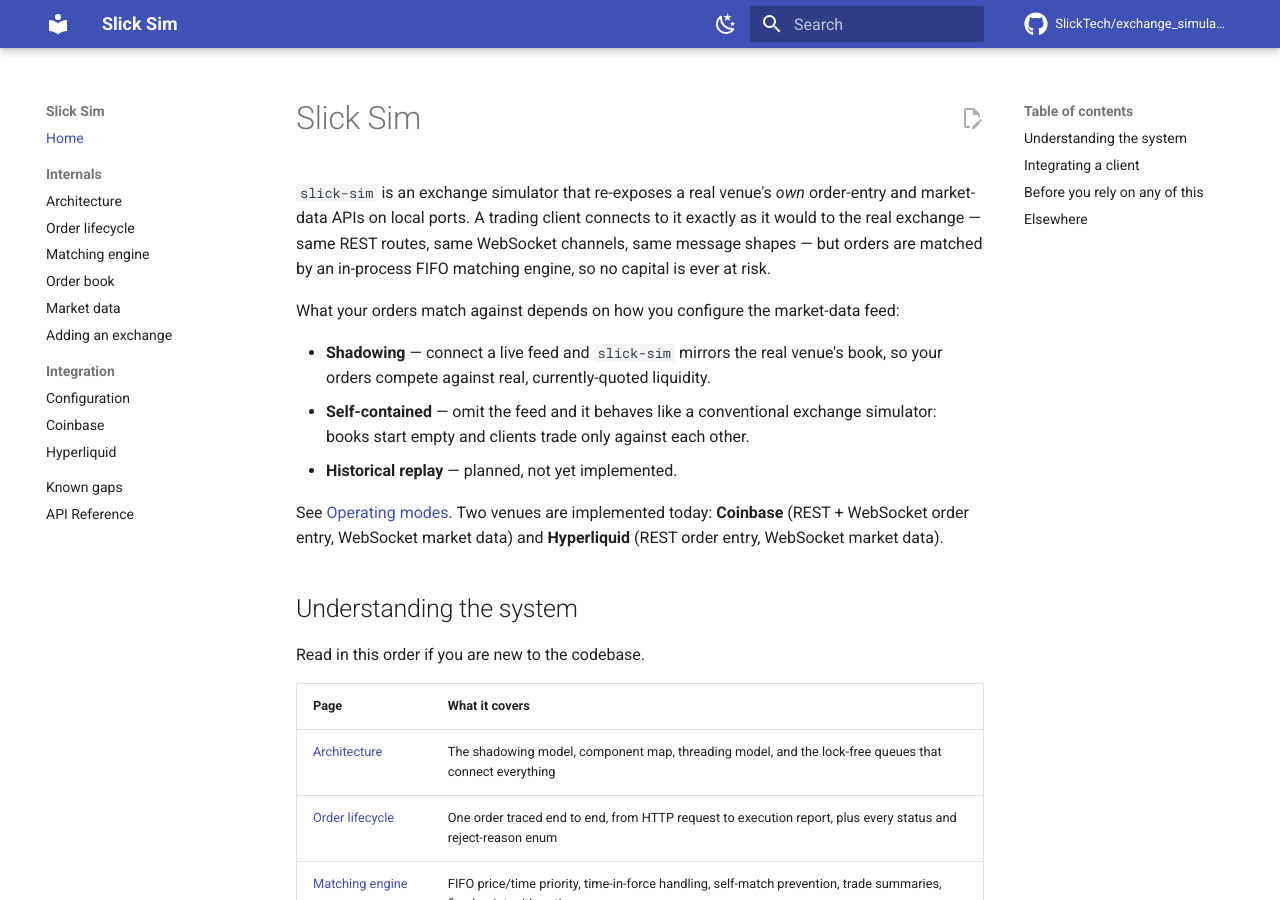
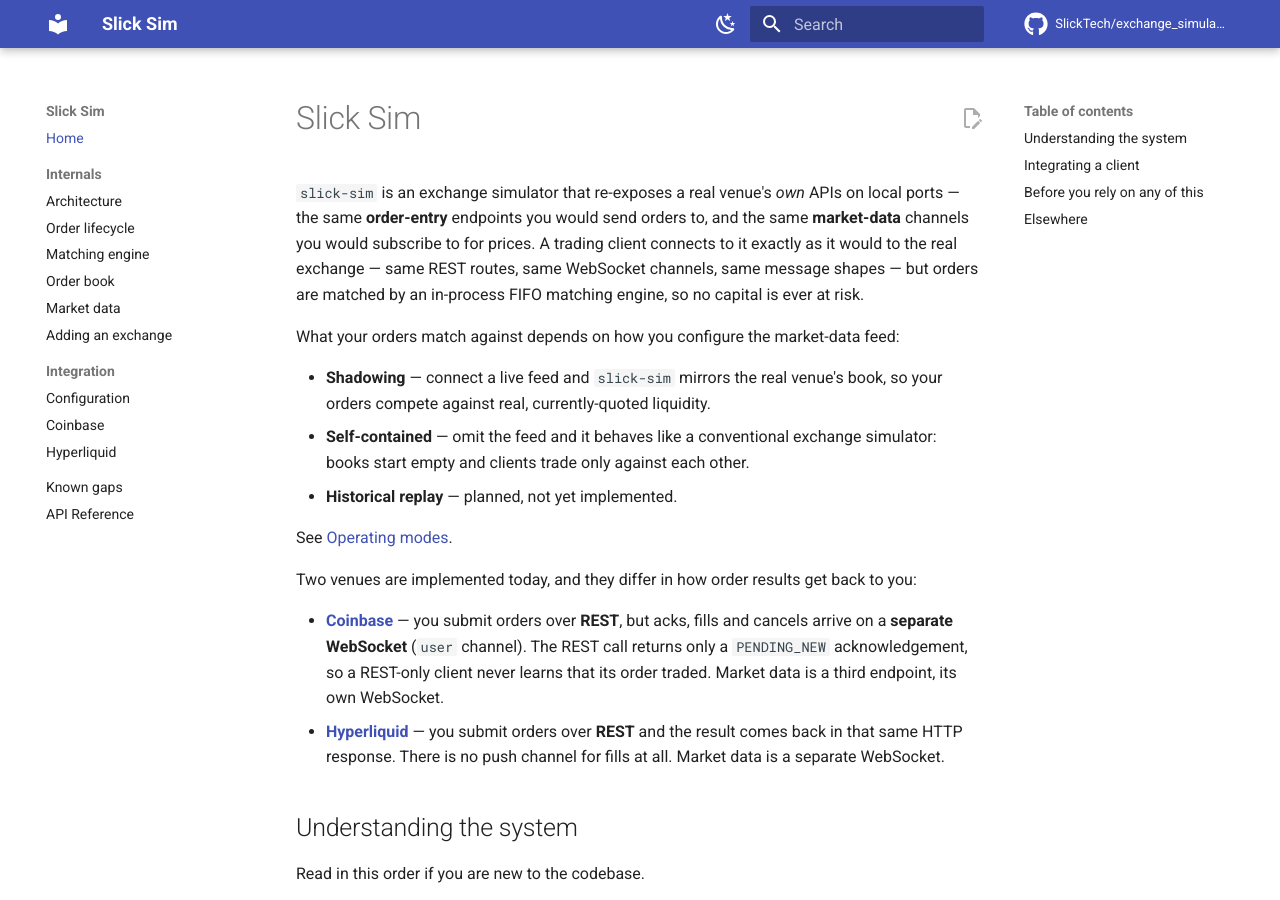
Before and after one commit to SlickQuant/slick-sim, an MkDocs documentation site: the page built from docs/README.md, in a window 1280 px wide and 900 px high. Built offline with MkDocs 1.6.1 and Material for MkDocs 9.7.7, drawn with Linux system fonts in a browser that asks for light colours; comment, search, counter and statistics services are not loaded.

Commit message:
docs: Clarify API descriptions and update integration details for Coinbase and Hyperliquid

```diff
--- a/docs/README.md
+++ b/docs/README.md
@@ -1,9 +1,10 @@
 # Slick Sim
 
-`slick-sim` is an exchange simulator that re-exposes a real venue's *own* order-entry and market-data
-APIs on local ports. A trading client connects to it exactly as it would to the real exchange — same
-REST routes, same WebSocket channels, same message shapes — but orders are matched by an in-process
-FIFO matching engine, so no capital is ever at risk.
+`slick-sim` is an exchange simulator that re-exposes a real venue's *own* APIs on local ports — the
+same **order-entry** endpoints you would send orders to, and the same **market-data** channels you
+would subscribe to for prices. A trading client connects to it exactly as it would to the real
+exchange — same REST routes, same WebSocket channels, same message shapes — but orders are matched by
+an in-process FIFO matching engine, so no capital is ever at risk.
 
 What your orders match against depends on how you configure the market-data feed:
 
@@ -13,9 +14,17 @@
   start empty and clients trade only against each other.
 - **Historical replay** — planned, not yet implemented.
 
-See [Operating modes](architecture.md#operating-modes). Two venues are implemented today:
-**Coinbase** (REST + WebSocket order entry, WebSocket market data) and **Hyperliquid** (REST order
-entry, WebSocket market data).
+See [Operating modes](architecture.md#operating-modes).
+
+Two venues are implemented today, and they differ in how order results get back to you:
+
+- **[Coinbase](integration-coinbase.md)** — you submit orders over **REST**, but acks, fills and
+  cancels arrive on a **separate WebSocket** (`user` channel). The REST call returns only a
+  `PENDING_NEW` acknowledgement, so a REST-only client never learns that its order traded. Market
+  data is a third endpoint, its own WebSocket.
+- **[Hyperliquid](integration-hyperliquid.md)** — you submit orders over **REST** and the result
+  comes back in that same HTTP response. There is no push channel for fills at all. Market data is a
+  separate WebSocket.
 
 ## Understanding the system
 
```
Also changed, not shown: README.md (+7 -7 lines), docs/integration-coinbase.md (+11 -6 lines), docs/integration-hyperliquid.md (+3 -1 lines).
